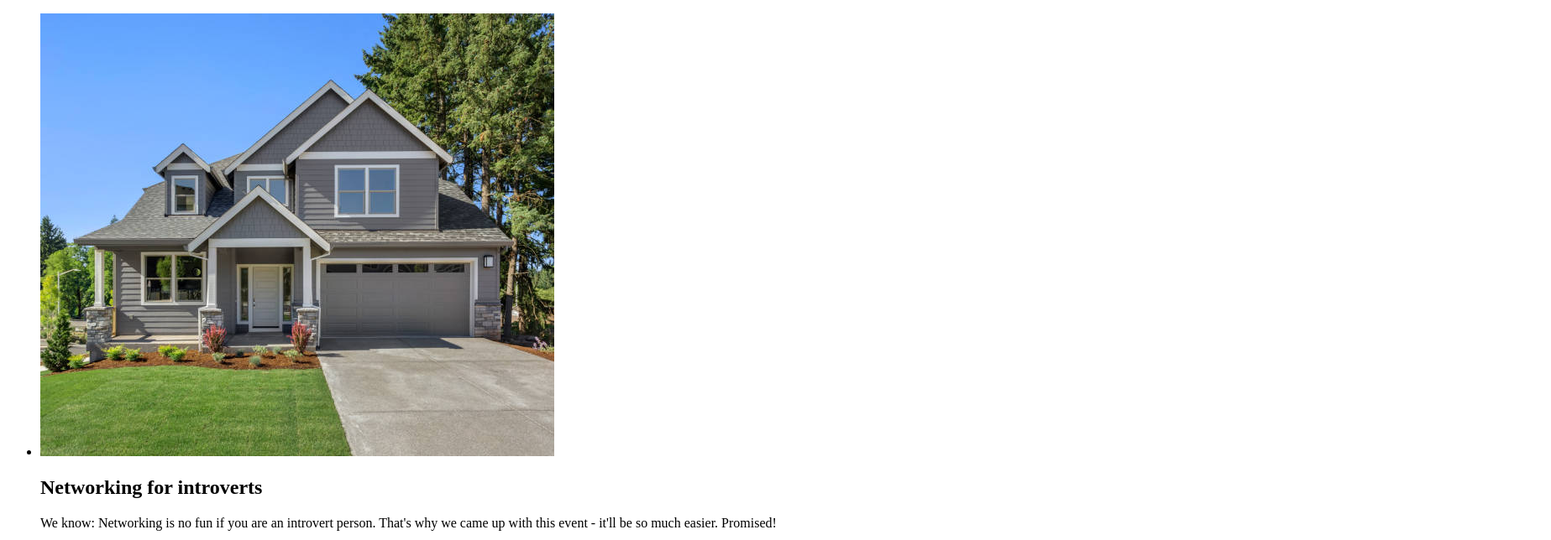
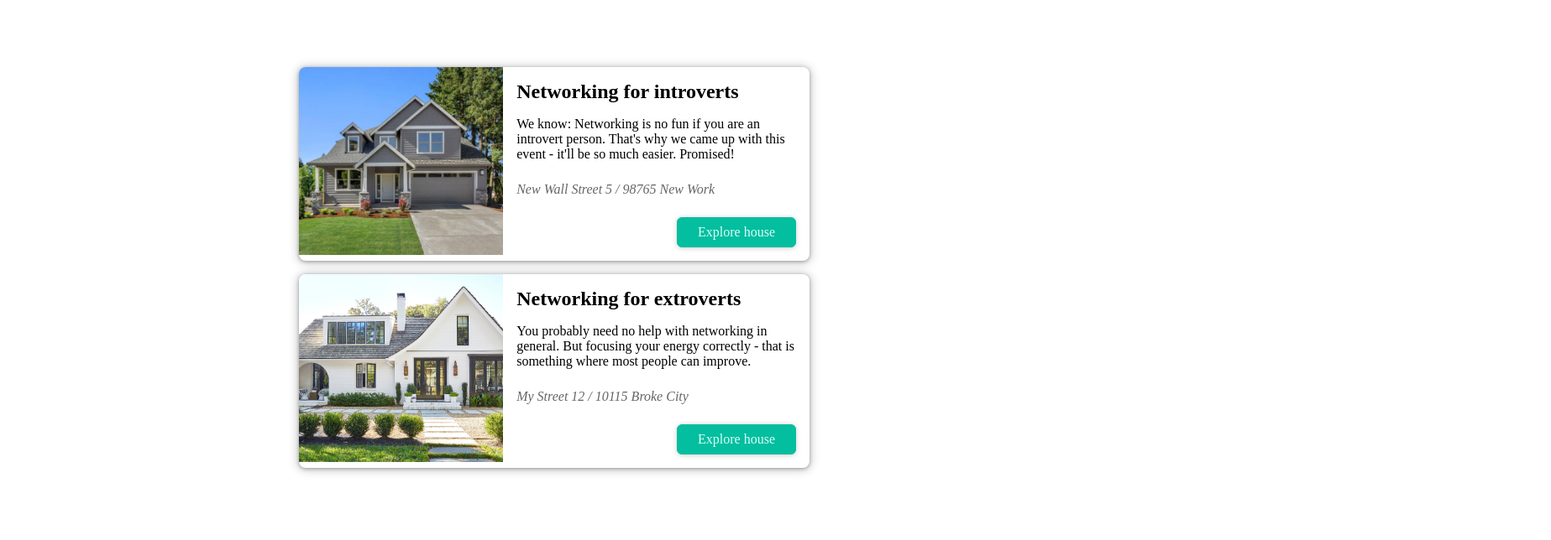
Before and after one commit to michielvanagtmaal/nextjs-app-css, a Next.js app in the folder next-app/: page / in a window 1280 px wide. Shown: the top 644 px of the page at 84% size, 1847 px wide, since content can reach past the window. Built offline with nearby package versions, Linux system fonts and the light colour scheme.

Commit message:
add button and styling

```diff
--- a/next-app/components/houses/houses-item.js
+++ b/next-app/components/houses/houses-item.js
@@ -1,4 +1,6 @@
 import Link from "next/link";
+import classes from './houses-item.module.css';
+import Button from '../ui/button';
 
 function HouseItem(props) {
   const { title, image, location, description, id } = props;
@@ -8,20 +10,20 @@ function HouseItem(props) {
   const exploreLink = `/houses/${id}`;
 
   return (
-    <li>
+    <li className={classes.item}>
       <img src={"/" + image} alt={description} />
-      <div>
-        <div>
+      <div className={classes.content}>
+        <div className={classes.summary}>
           <h2>{title}</h2>
           <div>
             <p>{description}</p>
           </div>
-          <div>
+          <div className={classes.address}>
             <address>{formattedAddress}</address>
           </div>
         </div>
-        <div>
-          <Link href="/">Explore house</Link>
+        <div className={classes.actions}>
+          <Button link={exploreLink}>Explore house</Button>
         </div>
       </div>
     </li>
--- /dev/null
+++ b/next-app/components/houses/houses-item.module.css
@@ -0,0 +1,103 @@
+.item {
+  box-shadow: 0 1px 4px rgba(0, 0, 0, 0.3), 0 1px 12px 2px rgba(0, 0, 0, 0.2);
+  border-radius: 8px;
+  overflow: hidden;
+  background-color: white;
+  margin: 1rem;
+  display: flex;
+  flex-direction: column;
+  gap: 1rem;
+}
+
+.item img {
+  width: 100%;
+  object-fit: cover;
+  height: 10rem;
+}
+
+.content {
+  width: 100%;
+  padding: 0 1rem;
+  text-align: center;
+}
+
+.content h2 {
+  margin: 0.5rem 0;
+}
+
+.date,
+.address {
+  display: flex;
+  gap: 0.5rem;
+  align-items: center;
+}
+
+.date svg,
+.address svg {
+  width: 1.25rem;
+  height: 1.25rem;
+  color: #666666;
+}
+
+.content time {
+  color: #666666;
+  font-weight: bold;
+}
+
+.content address {
+  margin: 0.5rem 0;
+  color: #666666;
+  white-space: pre;
+}
+
+.actions {
+  display: flex;
+  flex-direction: column;
+  padding: 1rem;
+}
+
+.actions a {
+  display: block;
+}
+
+.actions a span {
+  vertical-align: middle;
+}
+
+.icon {
+  margin-left: 0.5rem;
+  display: inline-flex;
+  justify-content: center;
+  align-items: center;
+}
+
+.icon svg {
+  width: 1.25rem;
+  height: 1.25rem;
+}
+
+@media (min-width: 768px) {
+  .item {
+    flex-direction: row;
+  }
+
+  .item img {
+    width: 40%;
+    height: 14rem;
+  }
+
+  .content {
+    width: 60%;
+    padding: 0;
+    text-align: left;
+  }
+
+  .content h2 {
+    margin: 1rem 0;
+  }
+
+  .actions {
+    flex-direction: row;
+    justify-content: flex-end;
+  }
+}
--- a/next-app/components/houses/houses-list.js
+++ b/next-app/components/houses/houses-list.js
@@ -1,10 +1,11 @@
 import HouseItem from "./houses-item";
+import classes from './houses-list.module.css';
 
 function HouseList(props) {
   const { items } = props;
 
   return (
-  <ul>
+  <ul className={classes.list}>
     {items.map((house) => (
       <HouseItem
         key={house.id}
--- /dev/null
+++ b/next-app/components/houses/houses-list.module.css
@@ -0,0 +1,5 @@
+.list {
+  width: 90%;
+  max-width: 40rem;
+  margin: 5rem auto;
+}
--- /dev/null
+++ b/next-app/components/ui/button.js
@@ -0,0 +1,11 @@
+import Link from "next/link";
+import classes from './button.module.css'
+
+function Button(props) {
+  return (
+    <Link className={classes.btn} href={props.link}>
+      {props.children}
+    </Link>
+  );
+}
+export default Button;
--- /dev/null
+++ b/next-app/components/ui/button.module.css
@@ -0,0 +1,18 @@
+.btn {
+  text-decoration: none;
+  cursor: pointer;
+  font: inherit;
+  background-color: #03be9f;
+  border: 1px solid #03be9f;
+  border-radius: 6px;
+  color: #dafff7;
+  padding: 0.5rem 1.5rem;
+  text-align: center;
+  box-shadow: 0 1px 6px rgba(0, 0, 0, 0.2);
+}
+
+.btn:hover,
+.btn:active {
+  background-color: #02afa1;
+  border-color: #02afa1;
+}
```
